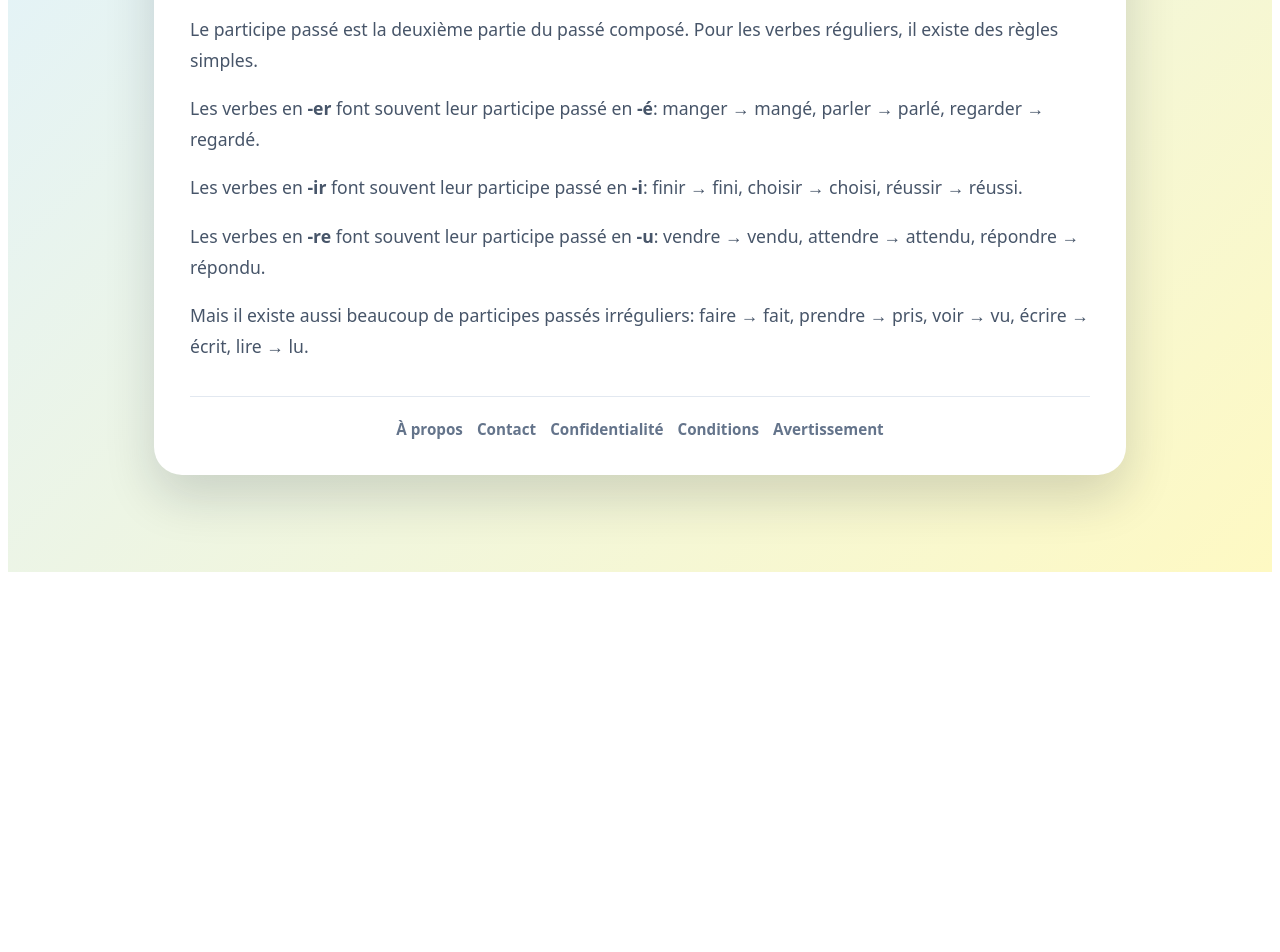
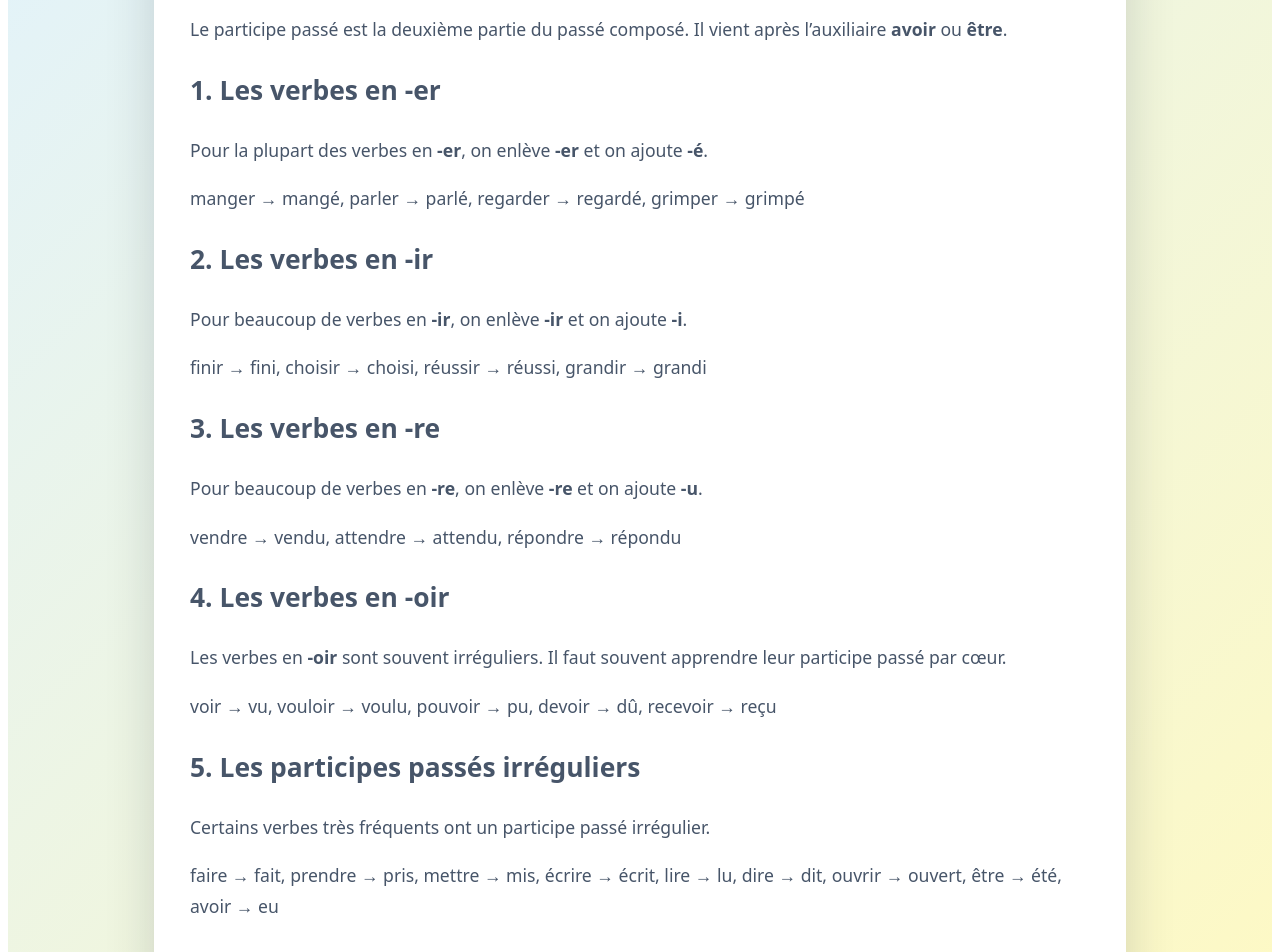
Before and after one commit to ossthun/machinepc, a Next.js app: page /participe-passe in a window 1280 px wide. Shown: the part 300-1252 px from the top of the page. Before the commit the page ends 880 px from the top, so only its background shows below. Built offline with nearby package versions, Linux system fonts and the light colour scheme.

Commit message:
Update explanations for past participle rules

```diff
--- a/pages/participe-passe.js
+++ b/pages/participe-passe.js
@@ -4,24 +4,49 @@ export default function Page() {
   return (
     <SiteLayout title="Comment former le participe passé">
       <p>
-        Le participe passé est la deuxième partie du passé composé. Pour les
-        verbes réguliers, il existe des règles simples.
+        Le participe passé est la deuxième partie du passé composé. Il vient
+        après l’auxiliaire <strong>avoir</strong> ou <strong>être</strong>.
+      </p>
+
+      <h2>1. Les verbes en -er</h2>
+      <p>
+        Pour la plupart des verbes en <strong>-er</strong>, on enlève{" "}
+        <strong>-er</strong> et on ajoute <strong>-é</strong>.
       </p>
       <p>
-        Les verbes en <strong>-er</strong> font souvent leur participe passé en{" "}
-        <strong>-é</strong>: manger → mangé, parler → parlé, regarder → regardé.
+        manger → mangé, parler → parlé, regarder → regardé, grimper → grimpé
+      </p>
+
+      <h2>2. Les verbes en -ir</h2>
+      <p>
+        Pour beaucoup de verbes en <strong>-ir</strong>, on enlève{" "}
+        <strong>-ir</strong> et on ajoute <strong>-i</strong>.
+      </p>
+      <p>finir → fini, choisir → choisi, réussir → réussi, grandir → grandi</p>
+
+      <h2>3. Les verbes en -re</h2>
+      <p>
+        Pour beaucoup de verbes en <strong>-re</strong>, on enlève{" "}
+        <strong>-re</strong> et on ajoute <strong>-u</strong>.
+      </p>
+      <p>vendre → vendu, attendre → attendu, répondre → répondu</p>
+
+      <h2>4. Les verbes en -oir</h2>
+      <p>
+        Les verbes en <strong>-oir</strong> sont souvent irréguliers. Il faut
+        souvent apprendre leur participe passé par cœur.
       </p>
       <p>
-        Les verbes en <strong>-ir</strong> font souvent leur participe passé en{" "}
-        <strong>-i</strong>: finir → fini, choisir → choisi, réussir → réussi.
+        voir → vu, vouloir → voulu, pouvoir → pu, devoir → dû, recevoir → reçu
+      </p>
+
+      <h2>5. Les participes passés irréguliers</h2>
+      <p>
+        Certains verbes très fréquents ont un participe passé irrégulier.
       </p>
       <p>
-        Les verbes en <strong>-re</strong> font souvent leur participe passé en{" "}
-        <strong>-u</strong>: vendre → vendu, attendre → attendu, répondre → répondu.
-      </p>
-      <p>
-        Mais il existe aussi beaucoup de participes passés irréguliers: faire →
-        fait, prendre → pris, voir → vu, écrire → écrit, lire → lu.
+        faire → fait, prendre → pris, mettre → mis, écrire → écrit, lire → lu,
+        dire → dit, ouvrir → ouvert, être → été, avoir → eu
       </p>
     </SiteLayout>
   );
```
